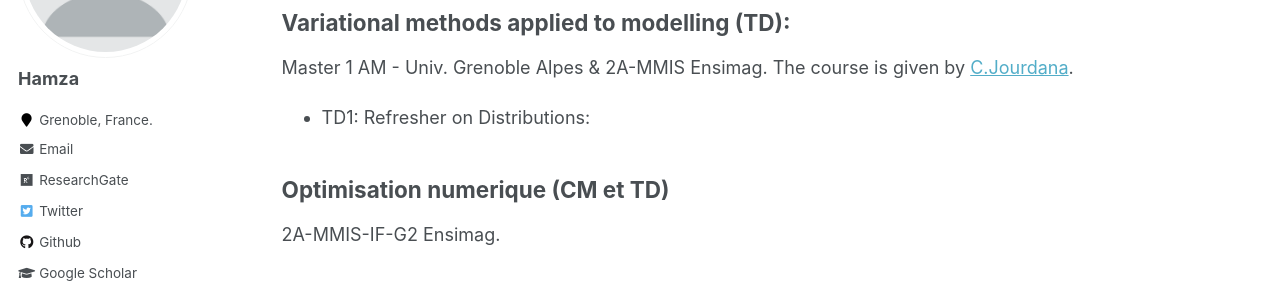
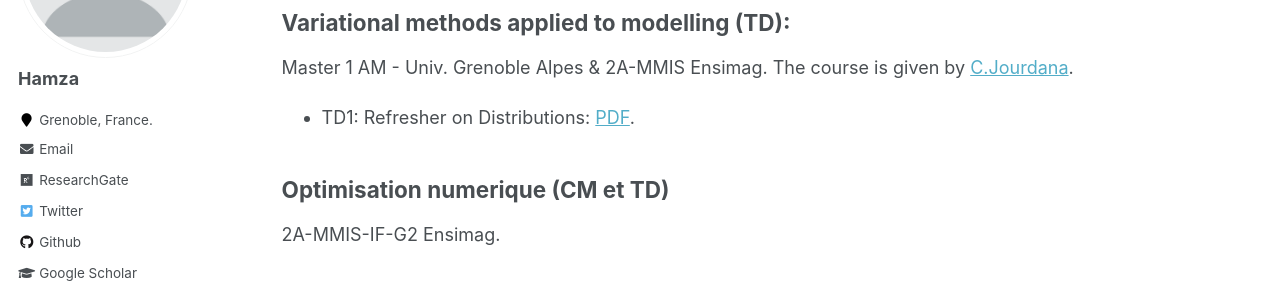
Before and after one commit to enhamza/enhamza.github.io, a Jekyll site: the page built from _pages/teaching.md, in a window 1280 px wide and 900 px high, scrolled down 494 px. Shown: the part 153-449 px from the top of the window. Built offline with Jekyll 4.4.1, drawn with Linux system fonts in a browser that asks for light colours; some web fonts are replaced; formulas are drawn with MathJax 3.

Commit message:
Update teaching.md

```diff
--- a/_pages/teaching.md
+++ b/_pages/teaching.md
@@ -22,7 +22,7 @@ Ce cours d'Analyse pour l'ingénieur à destination des élèves ingénieurs de
 ## Variational methods applied to modelling (TD):
 Master 1 AM - Univ. Grenoble Alpes & 2A-MMIS Ensimag.
 The course is given by [C.Jourdana](https://membres-ljk.imag.fr/Clement.Jourdana/index.html).
-* TD1: Refresher on Distributions:
+* TD1: Refresher on Distributions: [PDF](https://github.com/enhamza/_teaching/td1.pdf).
 
 ## Optimisation numerique (CM et TD)
 2A-MMIS-IF-G2 Ensimag.
```
